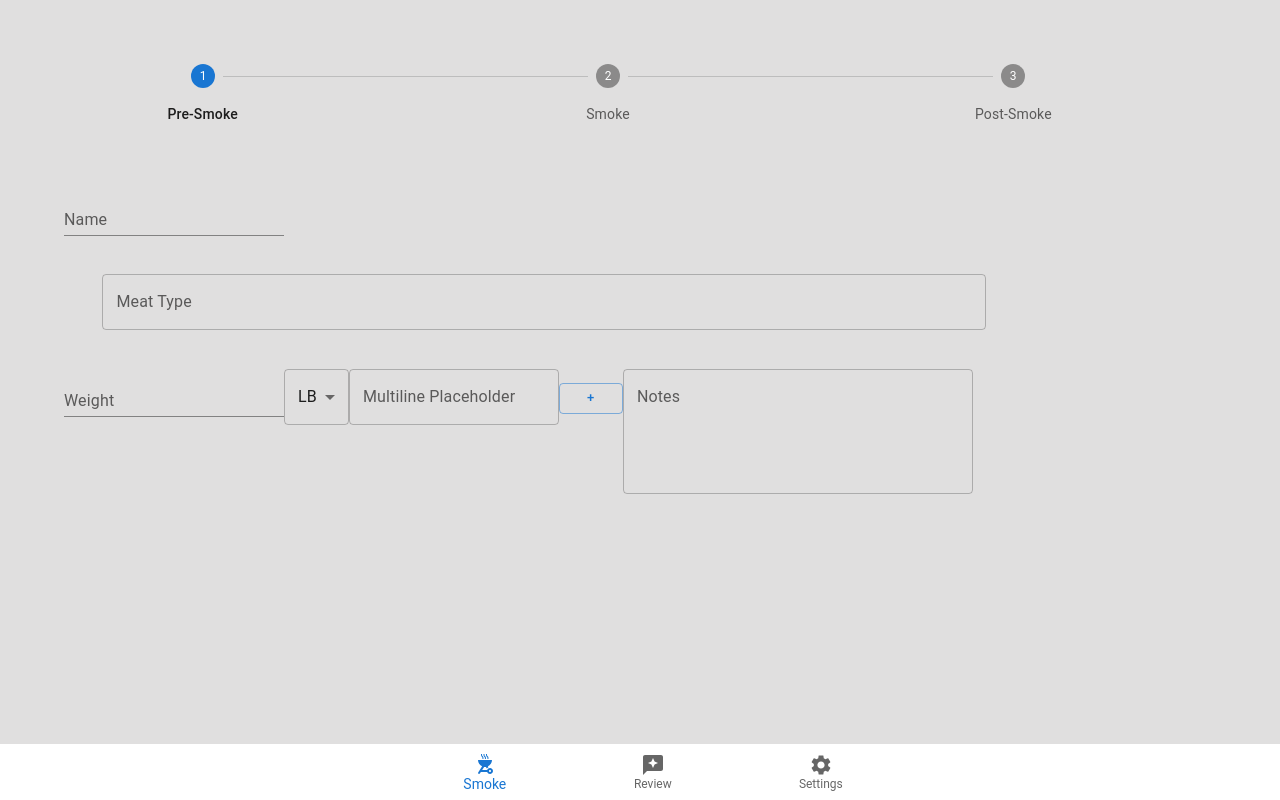
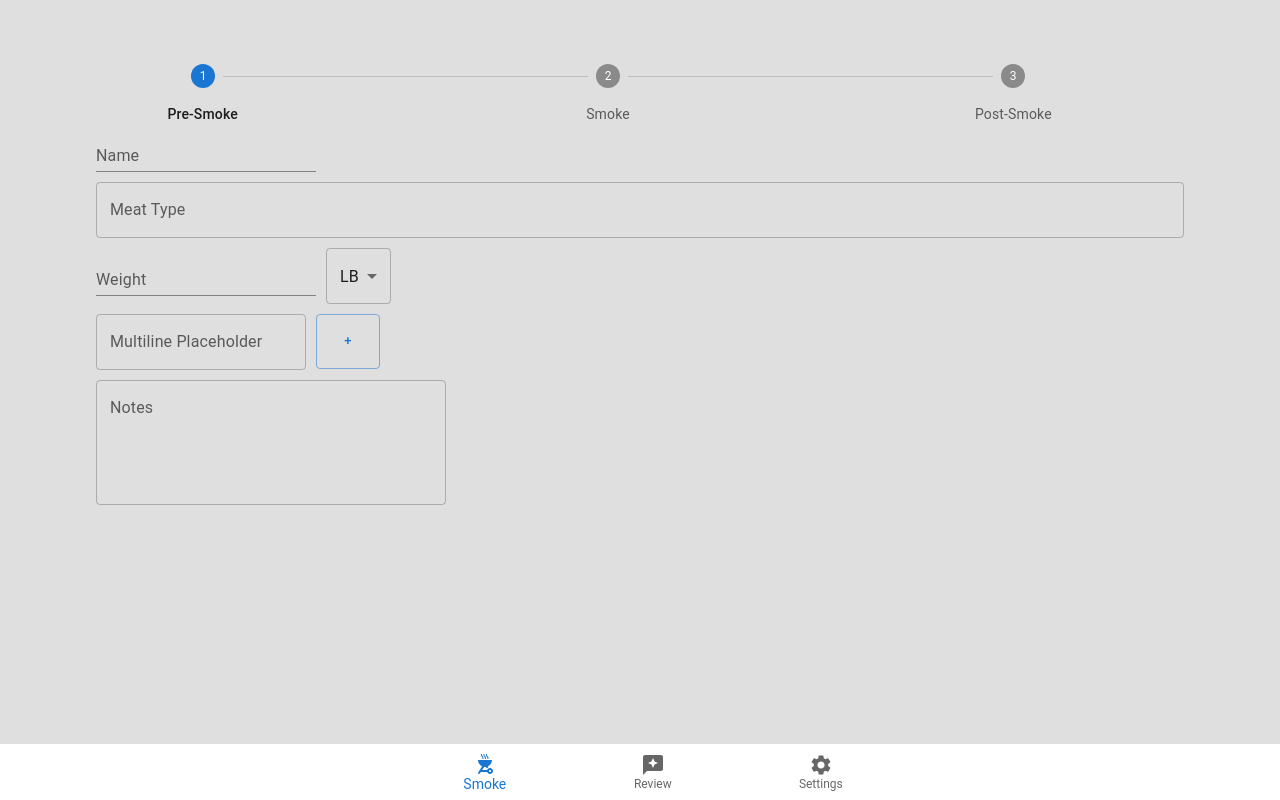
Before and after one commit to benjr70/Smart-Smoker-V2, a React (Create React App) app in the folder frontend/: page / in a window 1280 px wide. Built offline with nearby package versions, Linux system fonts and the light colour scheme.

Commit message:
fixed trash styling

```diff
--- a/frontend/src/components/common/components/DynamicList.tsx
+++ b/frontend/src/components/common/components/DynamicList.tsx
@@ -1,6 +1,6 @@
 import { Button, TextField } from "@mui/material";
 import React from "react"
-
+import './Dynamiclist.style.css'
 
 export class DynamicList extends React.Component<{}> {
     constructor(props: any){
@@ -8,14 +8,21 @@ export class DynamicList extends React.Component<{}> {
     }
 
     render(): React.ReactNode {
-        return (<>
+        return (
+        <div>
             <TextField
+                sx={{marginRight: '10px'}}
                 id="outlined-textarea"
                 label="Multiline Placeholder"
                 placeholder="Placeholder"
                 multiline
             />
-          <Button  variant="outlined" size="small">+</Button>
-          </>)
+            <Button
+                className="addButton"
+                variant="outlined"
+                size="small"
+                >+
+            </Button>
+          </div>)
     }
 }
--- /dev/null
+++ b/frontend/src/components/common/components/Dynamiclist.style.css
@@ -0,0 +1,8 @@
+
+.padding {
+    padding-right: 5%;
+}
+
+.addButton {
+    height: 55px;
+}
--- a/frontend/src/components/smoke/preSmokeStep.style.css
+++ b/frontend/src/components/smoke/preSmokeStep.style.css
@@ -1,18 +1,11 @@
-.input {
- margin: 4%;
-}
+.presmoke {
 
-.presmoke {
-    width: 75%;
-    padding: 5%;
+    margin-left: auto;
+    margin-right: auto;
+    width: 85%;
 }
 
 .weight {
     height: fit-content;
     display: inline-flex;
 }
-
-.notes {
-    width: 350px;
-    margin: 4%;
-}
--- a/frontend/src/components/smoke/preSmokeStep.tsx
+++ b/frontend/src/components/smoke/preSmokeStep.tsx
@@ -32,16 +32,22 @@ export class PreSmokeStep extends React.Component<{},{weightUnit: WeightUnits}>
 
     render(): React.ReactNode {
         return (<div className="presmoke">
-            <TextField className="input" id="standard-basic" label="Name" variant="standard" />
+            <TextField
+                sx={{marginBottom: '10px'}}
+                id="standard-basic"
+                label="Name"
+                variant="standard"
+            />
             <Autocomplete
-            className="input"
+            sx={{marginBottom: '10px'}}
             freeSolo
             options={meats.map((option) => option)}
             renderInput={(params) => <TextField {...params} label="Meat Type" />}
             />
             <div className="weight">
-                <TextField className="input" id="standard-basic" label="Weight" variant="standard" />
+                <TextField sx={{marginBottom: '10px', marginRight: '10px'}} id="standard-basic" label="Weight" variant="standard" />
                 <Select
+                    sx={{marginBottom: '10px'}}
                     labelId="demo-simple-select-label"
                     id="demo-simple-select"
                     value={this.state.weightUnit}
@@ -54,7 +60,10 @@ export class PreSmokeStep extends React.Component<{},{weightUnit: WeightUnits}>
             </div>
             <DynamicList/>
             <TextField
-                className="notes"
+               sx={{
+                    marginTop: '10px',
+                    width: '350px'
+                }}
                 id="outlined-multiline-static"
                 label="Notes"
                 multiline
```
Lines whose indentation alone changed are shown as unchanged.
